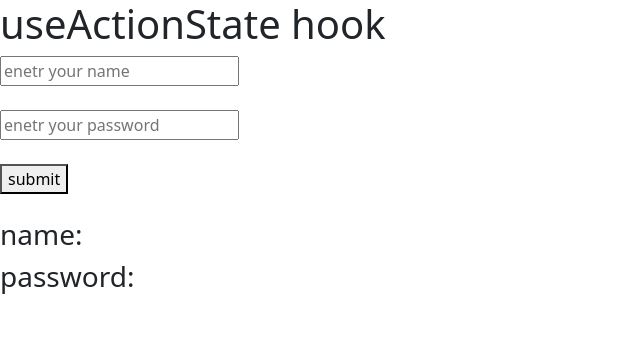
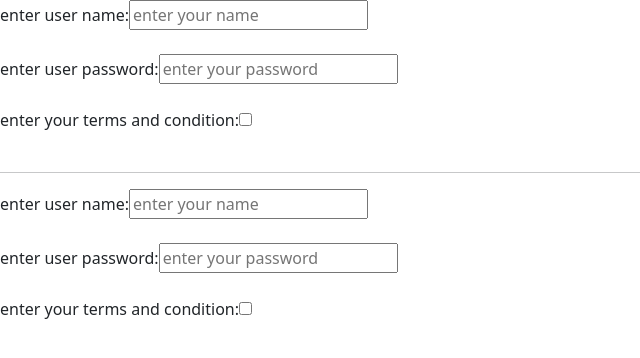
Before and after one commit to yahoowecanwork2/tic-tac-toe-, a React (Vite) app in the folder nehareact/: page / in a window 1280 px wide. Shown: the top 358 px of the page, without its empty margins (0-640 px from the left). Built offline with nearby package versions, Linux system fonts and the light colour scheme.

Commit message:
UserId hook in react

```diff
--- a/nehareact/src/App.jsx
+++ b/nehareact/src/App.jsx
@@ -4,12 +4,13 @@ import UpdateArray from "./updateaary";
 import Upobj from "./updateobject";
 import Action from "./useActionstate";
 import Form from "./useformstatus";
+import Userid from "./useIdHook";
 import Tranistion from "./useTranisyion";
 function App() {
 
   return (
     <div >
-      <Action />
+      <Userid />
 
 
     </div >
--- /dev/null
+++ b/nehareact/src/useIdHook.jsx
@@ -0,0 +1,45 @@
+import { useId } from "react";
+
+function Userid() {
+    // const name = useId();
+    // const password = useId();
+    // const city = useId();
+    return (
+        <div >
+            {/* <form action="">
+                <label htmlFor="name">enter user name:</label>
+                <input type="text" id="name" placeholder="enter your nme" />
+                <br /> <br />
+            </form> */}
+            <UserForm />
+            <hr></hr>
+            <UserForm />
+
+
+        </div >
+    )
+}
+function UserForm() {
+    const user = useId();
+
+    return (
+        <div >
+            <form action="">
+                <label htmlFor={user + "name"}>enter user name:</label>
+                <input type="text" id={user + "name"} placeholder="enter your name" />
+                <br /> <br />
+                <label htmlFor={user + "password"}>enter user password:</label>
+                <input type="text" id={user + "password"} placeholder="enter your password" />
+                <br /> <br />
+                <label htmlFor={user + "terms"}>enter your terms and condition:</label>
+                <input type="checkbox" id={user + "terms"} placeholder="terms and condition" />
+                <br /> <br />
+            </form>
+
+
+        </div >
+    )
+}
+
+
+export default Userid;
```
